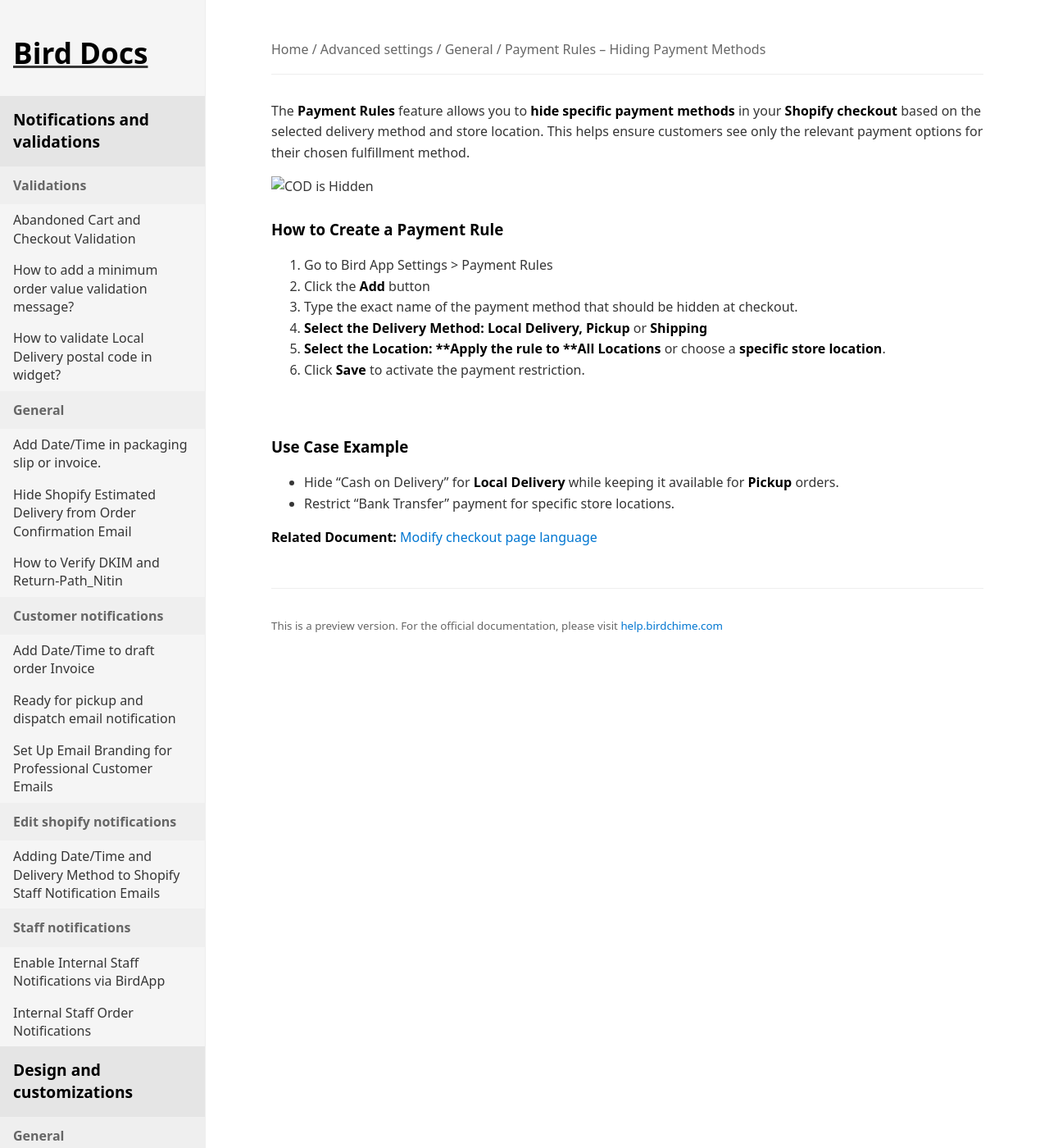
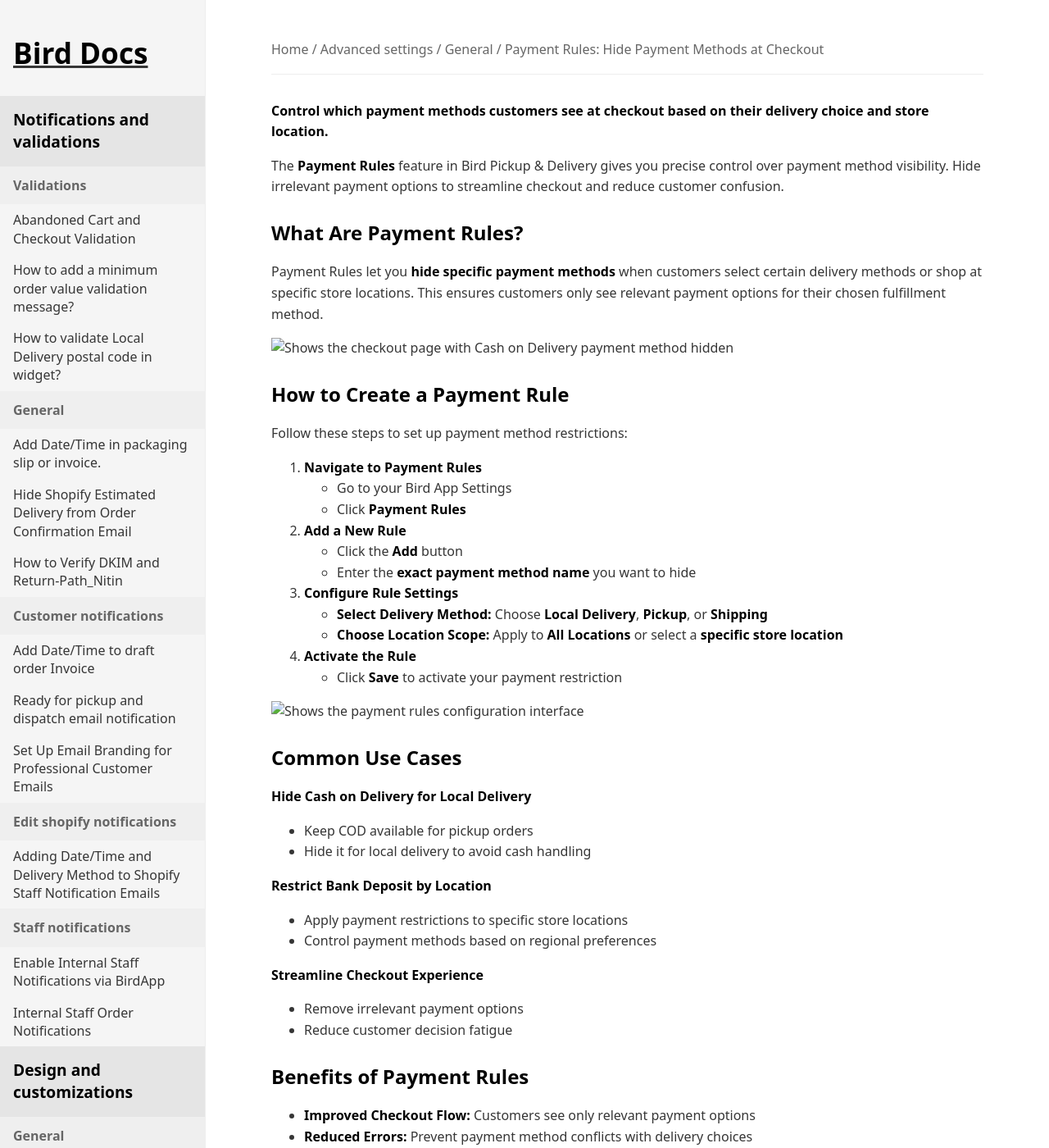
Before and after one commit to atinder/bird-docs, a Jekyll site: the page built from docs/advanced-settings/general/payment-rules-hiding-payment-methods-4bfa15eb-f7cf-436c-8668-4b42e2265e2a.md, in a window 1280 px wide and 1400 px high. Shown: the whole window at 82% size. Built offline with Jekyll 4.4.1, drawn with Linux system fonts in a browser that asks for light colours; some of the changed text lies outside the part shown.

Commit message:
fix: payment-rules-hiding-payment-methods

```diff
--- a/docs/advanced-settings/general/payment-rules-hiding-payment-methods-4bfa15eb-f7cf-436c-8668-4b42e2265e2a.md
+++ b/docs/advanced-settings/general/payment-rules-hiding-payment-methods-4bfa15eb-f7cf-436c-8668-4b42e2265e2a.md
@@ -1,31 +1,68 @@
 ---
 id: 4bfa15eb-f7cf-436c-8668-4b42e2265e2a
-title: "Payment Rules – Hiding Payment Methods"
+title: "Payment Rules: Hide Payment Methods at Checkout"
 category: advanced-settings
 section: general
 slug: payment-rules-hiding-payment-methods
 crisp_updated_at: 1746458057000
 crisp_url: https://help.birdchime.com/en-us/article/payment-rules-hiding-payment-methods-uisd00/
-description: ""
+description: "Learn how to hide specific payment methods at checkout based on delivery method and store location using Bird Pickup & Delivery payment rules."
 ---
 
-The **Payment Rules** feature allows you to **hide specific payment methods** in your **Shopify checkout** based on the selected delivery method and store location. This helps ensure customers see only the relevant payment options for their chosen fulfillment method.
+**Control which payment methods customers see at checkout based on their delivery choice and store location.**
 
-![COD is Hidden](https://storage.crisp.chat/users/helpdesk/website/-/c/a/8/2/ca826b447482b000/component-1-4-1_1jrv1bt.png)
-### How to Create a Payment Rule
+The **Payment Rules** feature in Bird Pickup & Delivery gives you precise control over payment method visibility. Hide irrelevant payment options to streamline checkout and reduce customer confusion.
 
-1. Go to Bird App Settings > Payment Rules
-2. Click the **Add** button
-3. Type the exact name of the payment method that should be hidden at checkout.
-4. **Select the Delivery Method:** **Local Delivery,** **Pickup** or **Shipping**
-5. **Select the Location: **Apply the rule to **All Locations** or choose a **specific store location**.
-6. Click **Save** to activate the payment restriction.
+## What Are Payment Rules?
 
-![](https://storage.crisp.chat/users/helpdesk/website/-/c/a/8/2/ca826b447482b000/image-24_j40cgs.png)
+Payment Rules let you **hide specific payment methods** when customers select certain delivery methods or shop at specific store locations. This ensures customers only see relevant payment options for their chosen fulfillment method.
 
-### Use Case Example
+![Shows the checkout page with Cash on Delivery payment method hidden](https://storage.crisp.chat/users/helpdesk/website/-/c/a/8/2/ca826b447482b000/component-1-4-1_1jrv1bt.png)
 
-* Hide "Cash on Delivery" for **Local Delivery** while keeping it available for **Pickup** orders.
-* Restrict "Bank Transfer" payment for specific store locations.
+## How to Create a Payment Rule
 
-**Related Document:** [Modify checkout page language](https://help.birdchime.com/en-us/article/modify-checkout-page-language-1l5y8h7/)
+Follow these steps to set up payment method restrictions:
+
+1. **Navigate to Payment Rules**
+   - Go to your Bird App Settings
+   - Click **Payment Rules**
+
+2. **Add a New Rule**
+   - Click the **Add** button
+   - Enter the **exact payment method name** you want to hide
+
+3. **Configure Rule Settings**
+   - **Select Delivery Method:** Choose **Local Delivery**, **Pickup**, or **Shipping**
+   - **Choose Location Scope:** Apply to **All Locations** or select a **specific store location**
+
+4. **Activate the Rule**
+   - Click **Save** to activate your payment restriction
+
+![Shows the payment rules configuration interface](https://storage.crisp.chat/users/helpdesk/website/-/c/a/8/2/ca826b447482b000/image-24_j40cgs.png)
+
+## Common Use Cases
+
+**Hide Cash on Delivery for Local Delivery**
+- Keep COD available for pickup orders
+- Hide it for local delivery to avoid cash handling
+
+**Restrict Bank Deposit by Location**
+- Apply payment restrictions to specific store locations
+- Control payment methods based on regional preferences
+
+**Streamline Checkout Experience**
+- Remove irrelevant payment options
+- Reduce customer decision fatigue
+
+## Benefits of Payment Rules
+
+- **Improved Checkout Flow:** Customers see only relevant payment options
+- **Reduced Errors:** Prevent payment method conflicts with delivery choices
+- **Location-Specific Control:** Customize payment methods per store location
+- **Enhanced Customer Experience:** Streamlined, logical checkout process
+
+## Related Articles
+
+- [Modify checkout page language](https://help.birdchime.com/en-us/article/modify-checkout-page-language-1l5y8h7/)
+- [How to customize the widget look](https://help.birdchime.com/en-us/article/how-to-customize-the-widget-look-1t5c07x/)
+- [Getting started with app setup](https://help.birdchime.com/en-us/article/how-to-set-up-the-bird-pickup-delivery-widget-1tra0ra/)
```
